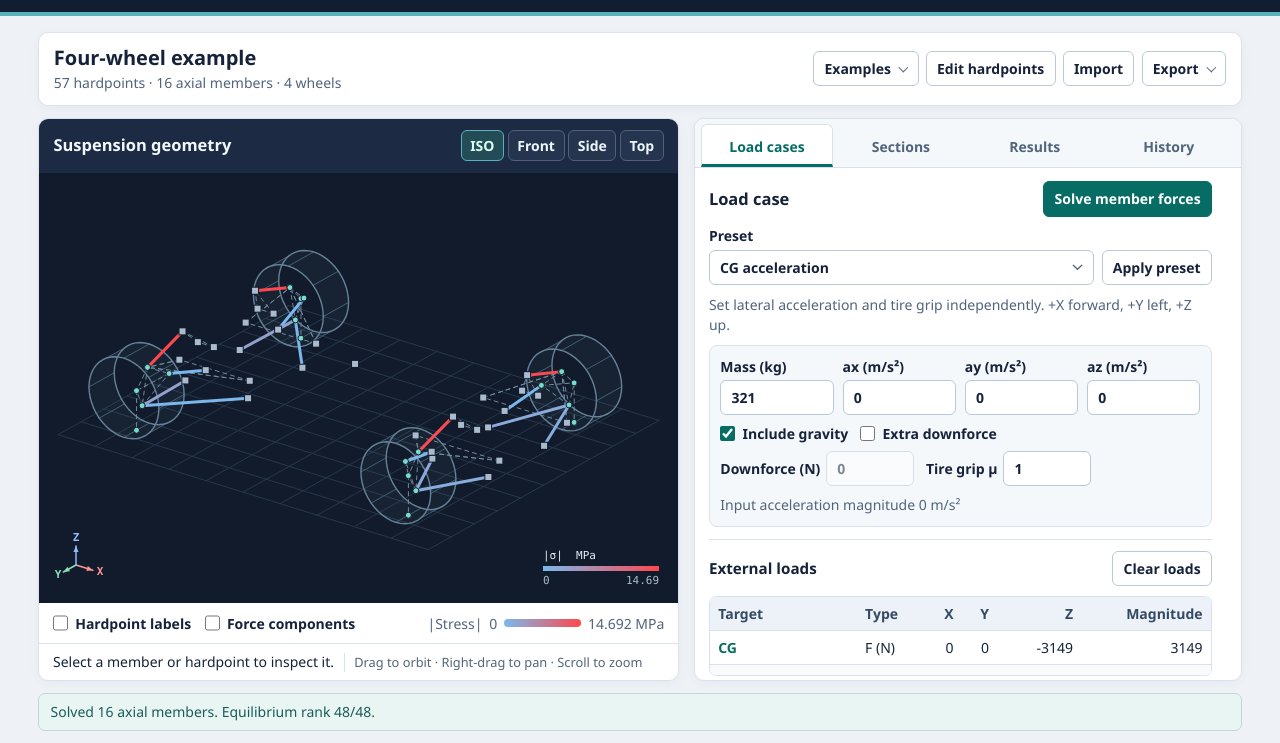
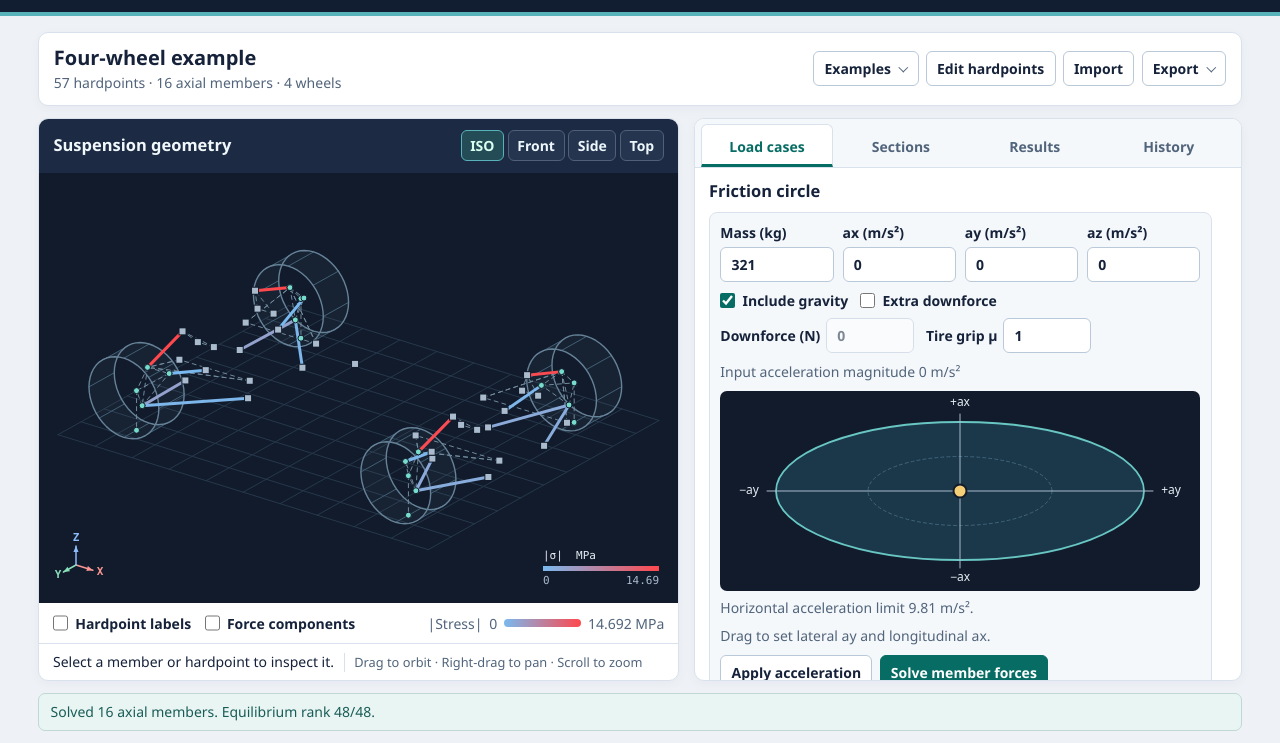
Before and after one commit to DannyHsuC10/Suspension-Statics, a plain HTML site: page web/index.html in a window 1280 px wide. Shown: the part 57-800 px from the top of the page. Drawn offline with Linux system fonts and the light colour scheme.

Commit message:
Use friction circle as the direct acceleration setup

```diff
--- a/web/app.js
+++ b/web/app.js
@@ -1,5 +1,5 @@
 import {
-  ACCEL, accelerationHistory, buildModel, DEFAULT_ACCELERATION, DEFAULT_SECTION, DEFAULT_TIRE_MU,
+  accelerationHistory, buildModel, DEFAULT_ACCELERATION, DEFAULT_SECTION, DEFAULT_TIRE_MU,
   exampleLoads, formatHardpointCsv, GRIP, MASS_KG,
   gripAccelerationLimit, historyStatistics, lapHistory, memberResults, parseHardpointCsv, readCsvHeader,
   sectionProperties, solve, tireMuCoefficient,
@@ -32,17 +32,12 @@ const state = {
   revision: 0,
 };
 
-const presetHints = {
-  acceleration: "Set lateral acceleration and tire grip independently. +X forward, +Y left, +Z up.",
-  [GRIP]: "Choose combined longitudinal and lateral acceleration within the tire grip limit.",
-  bump: "An independent +1,800 N vertical load at the first available tire contact.",
-};
 const views = new Viewport($("geometry-view"), selectGeometry);
 const plot = new HistoryPlot($("history-plot"), index => seek(index, true));
 const gripPlot = new GripPlot($("grip-plot"), (ax, ay) => {
   $("ax").value = ax;
   $("ay").value = ay;
-  renderPreset();
+  renderAcceleration();
 });
 
 function display(value, digits = 5) {
@@ -131,7 +126,7 @@ function readSettings(accelerationMps2 = ["ax", "ay", "az"].map(axis => numeric(
     includeGravity: $("gravity").checked,
     downforceN,
     tireMu: tireMuCoefficient($("tire-mu").value),
-    caseName: $("preset").value,
+    caseName: GRIP,
   };
 }
 
@@ -141,16 +136,12 @@ function readRise() {
   return duration;
 }
 
-function renderPreset() {
-  const preset = $("preset").value;
-  $("acceleration-settings").hidden = preset !== "acceleration" && preset !== GRIP;
-  $("grip-settings").hidden = preset !== GRIP;
-  $("preset-hint").textContent = presetHints[preset];
+function renderAcceleration() {
   $("downforce").disabled = !$("enable-downforce").checked;
   const acceleration = ["ax", "ay", "az"].map(axis => $(axis).valueAsNumber);
   const magnitude = display(Math.hypot(...acceleration));
   $("acceleration-magnitude").textContent = `Input acceleration magnitude ${magnitude} m/s²`;
-  if (preset === GRIP) renderGrip(acceleration);
+  renderGrip(acceleration);
 }
 
 function renderGrip([ax, ay, az]) {
@@ -207,7 +198,7 @@ function install(model, source, { topology = null, loads = [], sections = {}, re
   syncButtons();
   status(model.memberMounts && Object.keys(model.memberMounts).length
     ? `Imported ${Object.keys(model.memberMounts).length} axial member(s) with their endpoint mounts. Set loads and solve.`
-    : "Geometry ready. Apply a preset or enter external loads.");
+    : "Geometry ready. Apply acceleration or enter external loads.");
 }
 
 async function loadExample(name) {
@@ -216,18 +207,17 @@ async function loadExample(name) {
   if (!response.ok) throw new Error("Could not load the example geometry.");
   const { points, memberMounts } = parseHardpointCsv(await response.text());
   const model = buildModel(points, null, memberMounts);
-  const loads = exampleLoads(model, ACCEL);
+  const loads = exampleLoads(model, GRIP);
   if (revision !== state.revision) return;
   const title = name === "hardpoints.csv" ? "Four-wheel example with dampers" : "Four-wheel example";
   install(model, title, { loads });
-  $("preset").value = ACCEL;
   $("mass").value = MASS_KG;
   for (const [index, axis] of ["ax", "ay", "az"].entries()) $(axis).value = DEFAULT_ACCELERATION[index];
   $("tire-mu").value = DEFAULT_TIRE_MU;
   $("gravity").checked = true;
   $("enable-downforce").checked = false;
   $("downforce").value = 0;
-  renderPreset();
+  renderAcceleration();
   switchTab("loads");
   solveCurrent(false);
 }
@@ -235,7 +225,7 @@ async function loadExample(name) {
 function syncButtons() {
   const model = Boolean(state.model);
   const members = Boolean(state.model?.rods.length);
-  $("apply-preset").disabled = !model;
+  $("apply-acceleration").disabled = !model;
   for (const id of ["solve", "apply-sections", "apply-all-sections", "generate-history"]) $(id).disabled = !members;
   $("clear-loads").disabled = !state.loads.length;
   $("add-load").disabled = !$("load-target").value;
@@ -686,7 +676,7 @@ function editAction(exportOnly) {
     const model = buildModel(points, state.topology, state.model.memberMounts);
     install(model, state.source, { topology: state.topology, sections: state.sections, loads: state.loads, resetView: false });
     $("geometry-editor").close();
-    status("Hardpoints updated. Reapply any geometry-dependent preset before solving.");
+    status("Hardpoints updated. Apply acceleration again to recalculate the wheel loads.");
   } catch (error) {
     $("editor-error").textContent = error.message;
   }
@@ -712,7 +702,7 @@ function exportData(kind) {
       break;
     case "project":
       download("suspension-statics.json", formatProject({
-        model, topology, loads, sections, caseName: $("preset").value,
+        model, topology, loads, sections, caseName: GRIP,
         settings: readSettings(), riseTime: readRise(),
       }), "application/json;charset=utf-8");
       break;
@@ -730,7 +720,6 @@ function exportData(kind) {
 
 function loadImportedProject(saved, name) {
   install(saved.model, name, saved);
-  $("preset").value = saved.caseName;
   $("mass").value = saved.settings.massKg;
   for (const [axis, value] of saved.settings.accelerationMps2.entries()) {
     $(`a${"xyz"[axis]}`).value = value;
@@ -740,9 +729,9 @@ function loadImportedProject(saved, name) {
   $("downforce").value = saved.settings.downforceN ?? 0;
   $("tire-mu").value = saved.settings.tireMu;
   $("rise-time").value = saved.riseTime;
-  renderPreset();
+  renderAcceleration();
   switchTab("loads");
-  const next = saved.loads.length ? "The saved loads are ready to solve." : "Apply a preset or enter external loads.";
+  const next = saved.loads.length ? "The saved loads are ready to solve." : "Apply acceleration or enter external loads.";
   status(`Opened ${name}. ${next}`);
 }
 
@@ -786,7 +775,7 @@ function importData(text, name) {
       includeGravity: $("gravity").checked,
       tireMu: $("tire-mu").value,
       downforceN: $("enable-downforce").checked ? $("downforce").value : null,
-      caseName: $("preset").value,
+      caseName: GRIP,
       fileName: name,
     }));
   } else if (["target", "end", "x", "y", "z"].every((column) => columns.has(column))) {
@@ -821,13 +810,12 @@ for (const button of document.querySelectorAll("[data-view]")) {
   });
 }
 for (const id of ["view-labels", "view-loads"]) $(id).addEventListener("change", renderViewport);
-for (const id of ["preset", "enable-downforce", "downforce", "mass", "gravity", "ax", "ay", "az", "tire-mu"]) {
-  $(id).addEventListener("input", renderPreset);
+for (const id of ["enable-downforce", "downforce", "mass", "gravity", "ax", "ay", "az", "tire-mu"]) {
+  $(id).addEventListener("input", renderAcceleration);
 }
-$("apply-preset").addEventListener("click", () => perform(() => {
-  const name = $("preset").value;
-  const loads = exampleLoads(state.model, name, name === ACCEL || name === GRIP ? readSettings() : {});
-  setLoads(loads, "Preset applied. Solve to update the axial member results.");
+$("apply-acceleration").addEventListener("click", () => perform(() => {
+  const loads = exampleLoads(state.model, GRIP, readSettings());
+  setLoads(loads, "Acceleration applied. Solve to update the axial member results.");
 }));
 $("solve").addEventListener("click", () => solveCurrent());
 $("load-type").addEventListener("change", updateLoadTargets);
@@ -903,7 +891,7 @@ document.addEventListener("keydown", event => {
   }
 });
 
-renderPreset();
+renderAcceleration();
 renderLoads();
 renderResults();
 renderSections();
--- a/web/index.html
+++ b/web/index.html
@@ -90,20 +90,8 @@
 
         <div id="panel-loads" class="analysis-body" role="tabpanel" aria-labelledby="tab-loads" tabindex="0">
           <div class="section-heading">
-            <h2>Load case</h2>
-            <button type="button" id="solve" class="primary" disabled>Solve member forces</button>
+            <h2>Friction circle</h2>
           </div>
-          <div class="inline-form">
-            <label for="preset">Preset
-              <select id="preset">
-                <option value="acceleration">CG acceleration</option>
-                <option value="grip-circle">Grip circle</option>
-                <option value="bump">Single-wheel bump</option>
-              </select>
-            </label>
-            <button type="button" id="apply-preset" disabled>Apply preset</button>
-          </div>
-          <p class="hint" id="preset-hint">Set lateral acceleration and tire grip independently. +X forward, +Y left, +Z up.</p>
           <div id="acceleration-settings" class="subpanel">
             <div class="input-grid four-inputs">
               <label>Mass (kg)<input id="mass" type="number" min="0" step="any" value="321"></label>
@@ -118,11 +106,14 @@
               <label class="compact-number"><span>Tire grip μ</span><input id="tire-mu" type="number" min="0" step="any" value="1"></label>
             </div>
             <p class="hint" id="acceleration-magnitude"></p>
-            <div id="grip-settings" hidden>
-              <h3>Horizontal acceleration</h3>
+            <div id="grip-settings">
               <canvas id="grip-plot" tabindex="0" aria-label="Grip circle acceleration picker. Use the arrow keys to move the point. Home resets it."></canvas>
               <p class="hint" id="grip-summary" aria-live="polite"></p>
-              <p class="hint">Drag to set lateral ay and longitudinal ax, then apply the preset.</p>
+              <p class="hint">Drag to set lateral ay and longitudinal ax.</p>
+            </div>
+            <div class="button-row">
+              <button type="button" id="apply-acceleration" disabled>Apply acceleration</button>
+              <button type="button" id="solve" class="primary" disabled>Solve member forces</button>
             </div>
           </div>
           <div class="section-heading separated">
--- a/web/styles.css
+++ b/web/styles.css
@@ -114,7 +114,6 @@ label > input:not([type=checkbox]), label > select { width: 100%; }
 .analysis-body { display: grid; gap: .62rem; padding: .82rem .86rem .9rem; }
 .section-heading { display: flex; justify-content: space-between; align-items: center; gap: .5rem; }
 .section-heading.separated { border-top: 1px solid var(--line); padding-top: .7rem; margin-top: .14rem; }
-.inline-form { display: grid; grid-template-columns: minmax(0, 1fr) auto; align-items: end; gap: .48rem; }
 .input-grid { display: grid; gap: .55rem; }
 .two-inputs { grid-template-columns: repeat(2, minmax(0, 1fr)); }
 .three-inputs { grid-template-columns: repeat(3, minmax(0, 1fr)); }
```
Also changed, not shown: web/method.html (+7 -29 lines).
